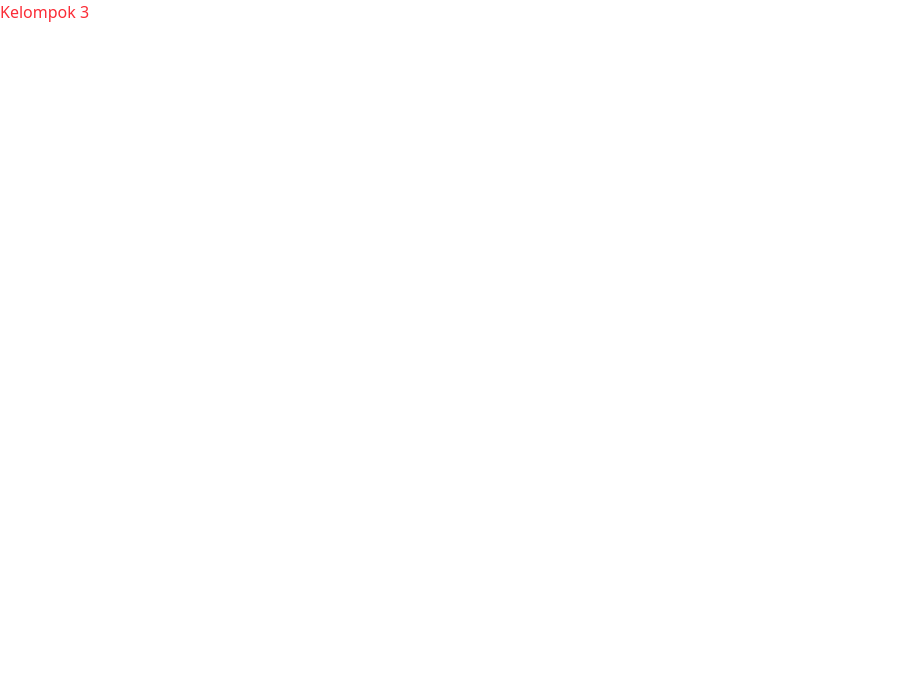
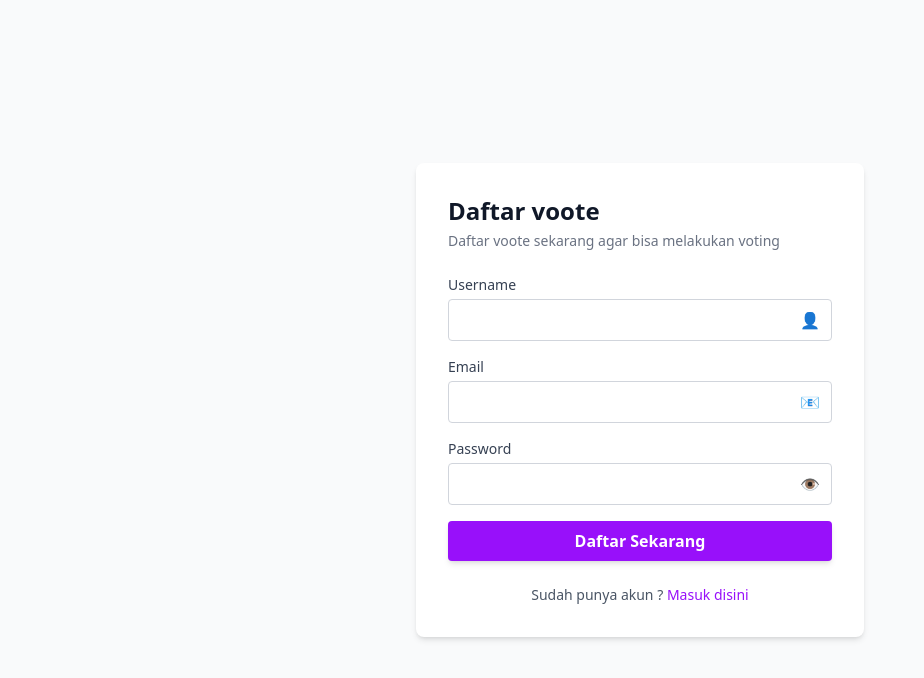
Before and after one commit to fachrydevs/voote, a Vue app in the folder frontend/: page /register in a window 1280 px wide. Before the commit this address had no page. Shown: the top 678 px of the page, without its empty margins (0-924 px from the left). Built offline with nearby package versions, Linux system fonts and the light colour scheme.

Commit message:
Add Login and Register Pages

```diff
--- a/frontend/src/App.vue
+++ b/frontend/src/App.vue
@@ -1,5 +1,5 @@
 <template>
-  <h1 class="text-red-500">Kelompok 3</h1>
+<router-view></router-view>
 </template>
 
 <script>
--- /dev/null
+++ b/frontend/src/pages/auth/Login.vue
@@ -0,0 +1,58 @@
+<template>
+  <div class="min-h-screen flex items-center justify-center bg-gray-50">
+    <div class="w-full max-w-md p-8 space-y-6 bg-white rounded-lg shadow-md">
+      <div>
+        <h2 class="text-2xl font-bold text-gray-900">Masuk voote</h2>
+        <p class="text-sm text-gray-500 mt-1">Masuk terlebih dahulu sebelum melakukan voting</p>
+      </div>
+
+      <form @submit.prevent="handleLogin" class="space-y-4">
+        <div>
+          <label for="email" class="block text-sm font-medium text-gray-700">Email</label>
+          <div class="mt-1 relative">
+            <input v-model="email" type="email" id="email" class="w-full border border-gray-300 rounded px-4 py-2 pr-10 focus:outline-none focus:ring-2 focus:ring-purple-500" />
+            <span class="absolute inset-y-0 right-3 flex items-center text-gray-400">
+              📧
+            </span>
+          </div>
+        </div>
+
+        <div>
+          <label for="password" class="block text-sm font-medium text-gray-700">Password</label>
+          <div class="mt-1 relative">
+            <input :type="showPassword ? 'text' : 'password'" v-model="password" id="password" class="w-full border border-gray-300 rounded px-4 py-2 pr-10 focus:outline-none focus:ring-2 focus:ring-purple-500" />
+            <span @click="togglePassword" class="absolute inset-y-0 right-3 flex items-center text-gray-400 cursor-pointer">
+              {{ showPassword ? '🙈' : '👁️' }}
+            </span>
+          </div>
+        </div>
+
+        <button type="submit" class="w-full bg-purple-600 text-white font-semibold py-2 rounded hover:bg-purple-700 shadow-md">
+          Masuk Sekarang
+        </button>
+      </form>
+
+      <p class="text-center text-sm text-gray-600">
+        Belum punya akun ?
+        <a href="/register" class="text-purple-600 font-medium hover:underline">Daftar disini</a>
+      </p>
+    </div>
+  </div>
+</template>
+
+<script setup>
+import { ref } from 'vue'
+
+const email = ref('')
+const password = ref('')
+const showPassword = ref(false)
+
+const togglePassword = () => {
+  showPassword.value = !showPassword.value
+}
+
+const handleLogin = () => {
+  console.log('Login dengan', email.value, password.value)
+  // Tambahkan logika autentikasi di sini
+}
+</script>
--- /dev/null
+++ b/frontend/src/pages/auth/Register.vue
@@ -0,0 +1,65 @@
+<template>
+  <div class="min-h-screen flex items-center justify-center bg-gray-50">
+    <div class="w-full max-w-md p-8 space-y-6 bg-white rounded-lg shadow-md">
+      <div>
+        <h2 class="text-2xl font-bold text-gray-900">Daftar voote</h2>
+        <p class="text-sm text-gray-500 mt-1">Daftar voote sekarang agar bisa melakukan voting</p>
+      </div>
+
+      <form @submit.prevent="handleRegister" class="space-y-4">
+        <div>
+          <label for="username" class="block text-sm font-medium text-gray-700">Username</label>
+          <div class="mt-1 relative">
+            <input v-model="username" type="text" id="username" class="w-full border border-gray-300 rounded px-4 py-2 pr-10 focus:outline-none focus:ring-2 focus:ring-purple-500" />
+            <span class="absolute inset-y-0 right-3 flex items-center text-gray-400">👤</span>
+          </div>
+        </div>
+
+        <div>
+          <label for="email" class="block text-sm font-medium text-gray-700">Email</label>
+          <div class="mt-1 relative">
+            <input v-model="email" type="email" id="email" class="w-full border border-gray-300 rounded px-4 py-2 pr-10 focus:outline-none focus:ring-2 focus:ring-purple-500" />
+            <span class="absolute inset-y-0 right-3 flex items-center text-gray-400">📧</span>
+          </div>
+        </div>
+
+        <div>
+          <label for="password" class="block text-sm font-medium text-gray-700">Password</label>
+          <div class="mt-1 relative">
+            <input :type="showPassword ? 'text' : 'password'" v-model="password" id="password" class="w-full border border-gray-300 rounded px-4 py-2 pr-10 focus:outline-none focus:ring-2 focus:ring-purple-500" />
+            <span @click="togglePassword" class="absolute inset-y-0 right-3 flex items-center text-gray-400 cursor-pointer">
+              {{ showPassword ? '🙈' : '👁️' }}
+            </span>
+          </div>
+        </div>
+
+        <button type="submit" class="w-full bg-purple-600 text-white font-semibold py-2 rounded hover:bg-purple-700 shadow-md">
+          Daftar Sekarang
+        </button>
+      </form>
+
+      <p class="text-center text-sm text-gray-600">
+        Sudah punya akun ?
+        <a href="/login" class="text-purple-600 font-medium hover:underline">Masuk disini</a>
+      </p>
+    </div>
+  </div>
+</template>
+
+<script setup>
+import { ref } from 'vue'
+
+const username = ref('')
+const email = ref('')
+const password = ref('')
+const showPassword = ref(false)
+
+const togglePassword = () => {
+  showPassword.value = !showPassword.value
+}
+
+const handleRegister = () => {
+  console.log('Daftar dengan:', username.value, email.value, password.value)
+  // Tambahkan logika registrasi di sini (API, validasi, dll)
+}
+</script>
```
Also changed, not shown: frontend/src/router/index.js (+10 -0 lines).
